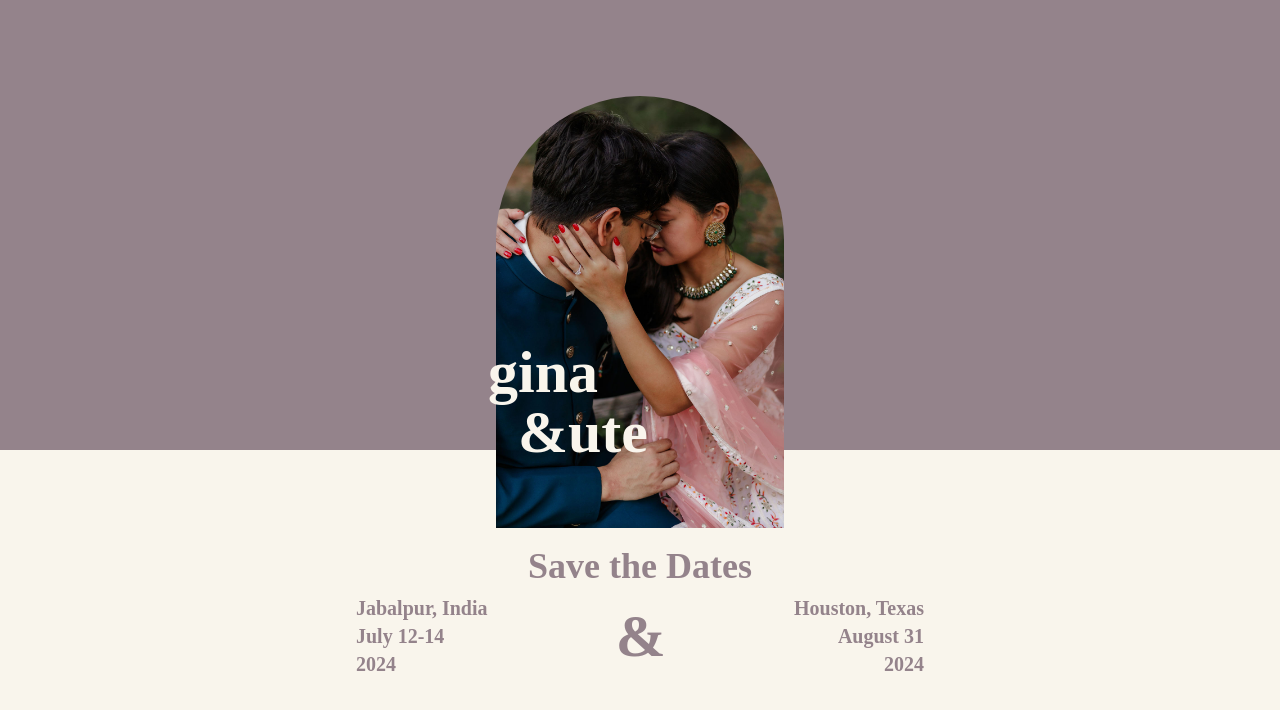
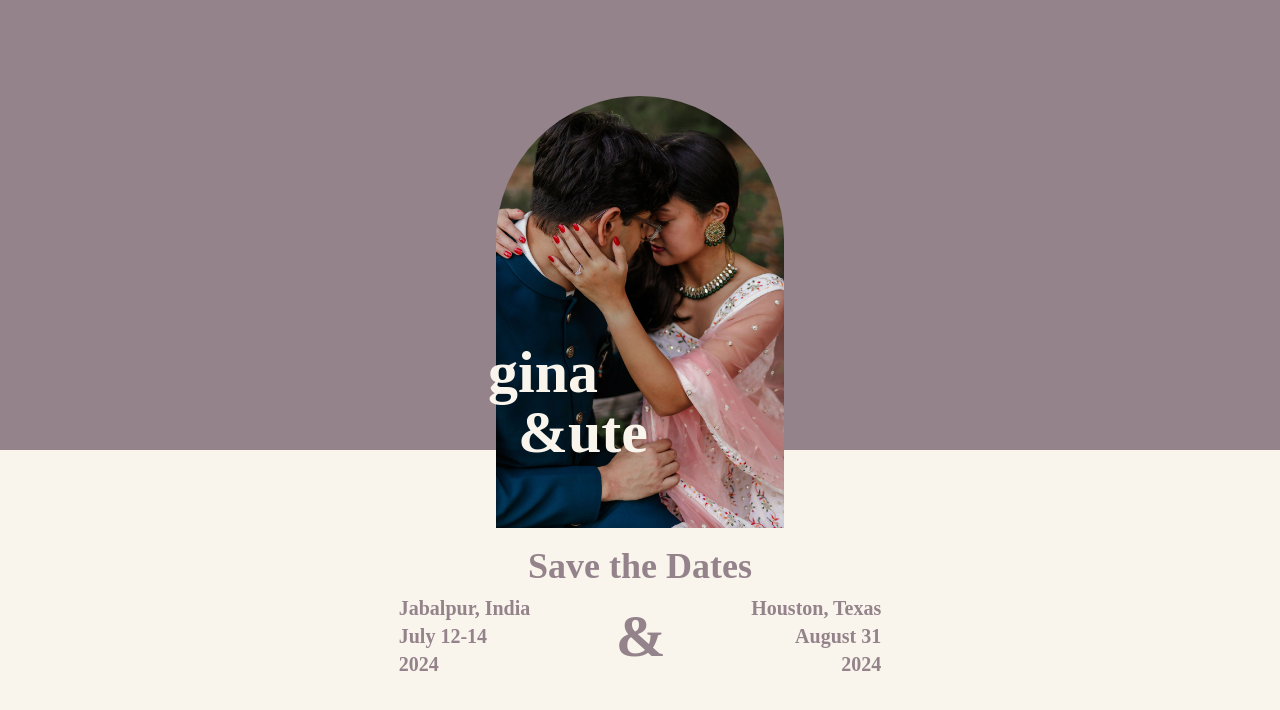
Before and after one commit to UnevenMike/wedding-ute-gina, an Astro site: page / in a window 1280 px wide. Built offline with nearby package versions, Linux system fonts and the light colour scheme; Astro itself is replaced by a stand-in of ours; a web font is replaced by a local one.

Commit message:
Fix spacing.

```diff
--- a/src/pages/index.astro
+++ b/src/pages/index.astro
@@ -34,13 +34,13 @@ import Layout from "../layouts/Layout.astro";
     <div
       class="mx-auto px-4 max-w-[600px] flex font-plain text-wedding-purple items-center font-bold text-xl justify-around"
     >
-      <div class="flex-grow">
+      <div>
         Jabalpur, India <br />
         July 12-14 <br />
         2024
       </div>
       <div class="font-fancy text-4xl md:text-6xl text-center">&</div>
-      <div class="text-right flex-grow">
+      <div class="text-right">
         Houston, Texas <br />
         August 31 <br />
         2024
```
